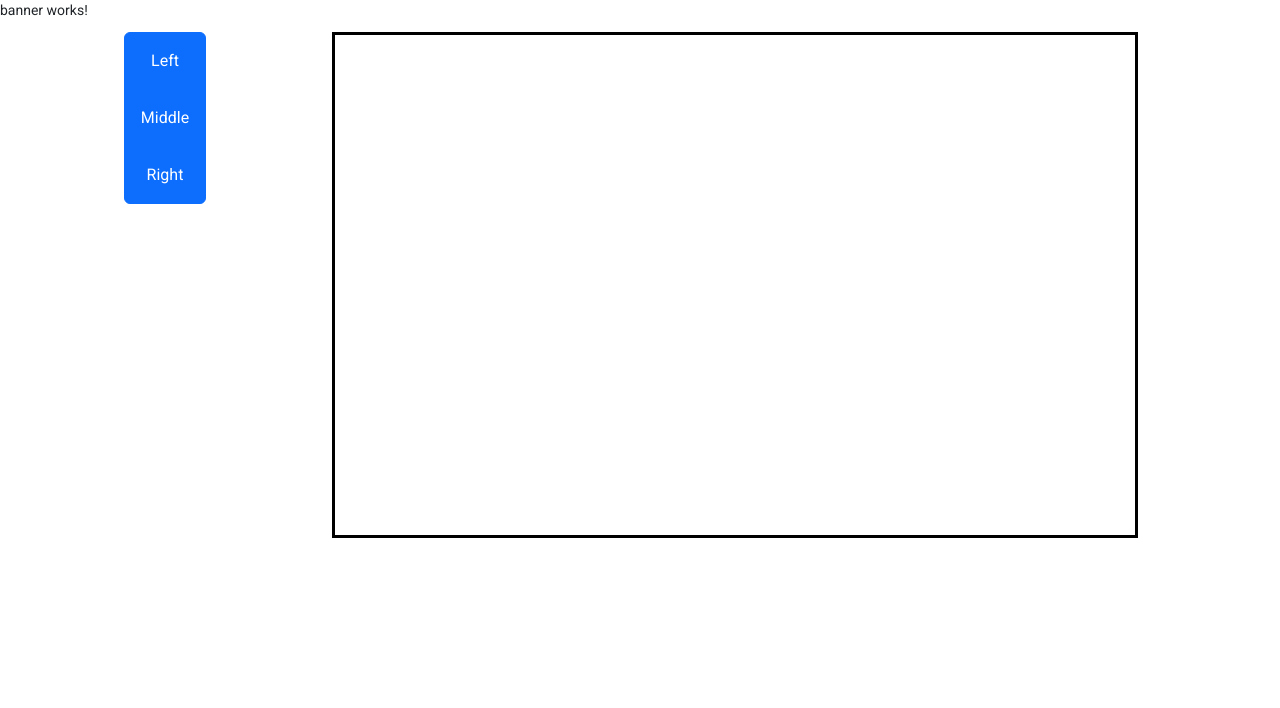
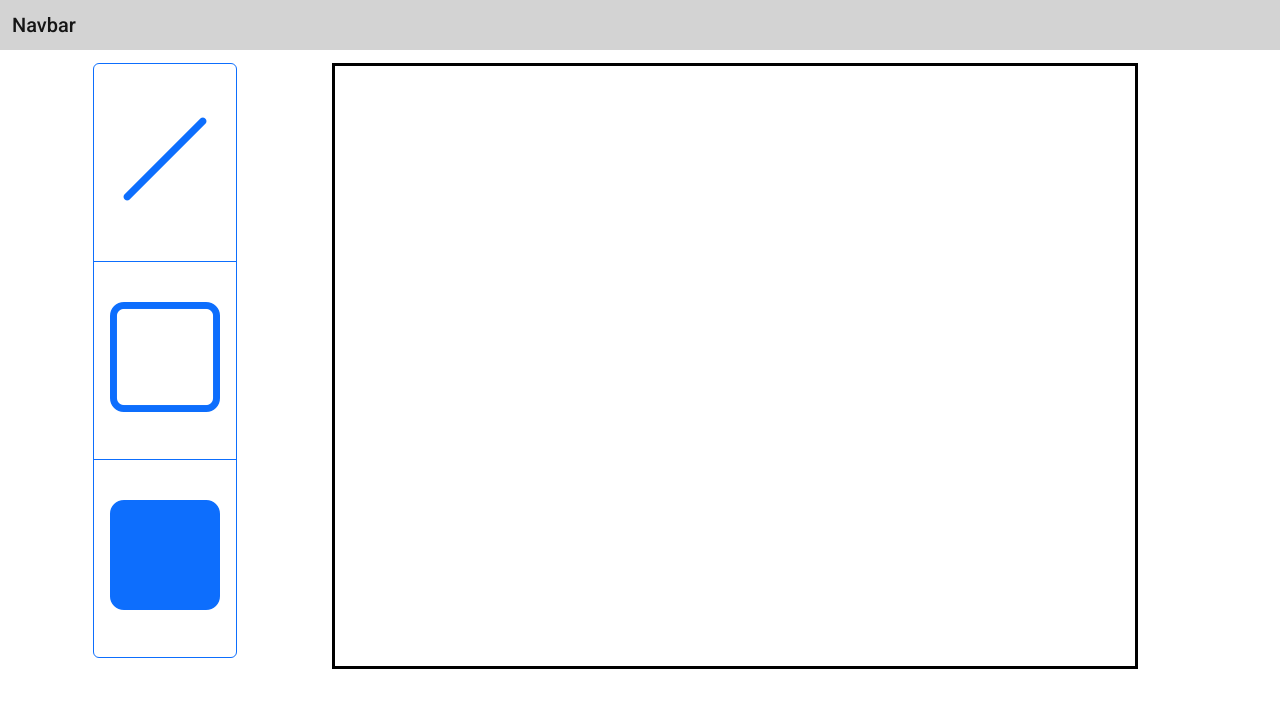
Before and after one commit to nilCux/architecture-logicielle, an Angular app: page / in a window 1280 px wide. Shown: the top 708 px of the page. Built offline with nearby package versions, Linux system fonts and the light colour scheme.

Commit message:
Cosmetic

```diff
--- a/package.json
+++ b/package.json
@@ -22,6 +22,7 @@
     "@angular/platform-browser-dynamic": "~13.0.0",
     "@angular/router": "~13.0.0",
     "bootstrap": "^5.2.2",
+    "bootstrap-icons": "^1.10.2",
     "rxjs": "~7.4.0",
     "tslib": "^2.3.0",
     "zone.js": "~0.11.4"
--- a/src/app/banner/banner.component.html
+++ b/src/app/banner/banner.component.html
@@ -1 +1,5 @@
-<p>banner works!</p>
+<nav class="navbar">
+  <div class="container-fluid">
+    <span class="navbar-brand mb-0 h1">Navbar</span>
+  </div>
+</nav>
--- a/src/app/banner/banner.component.sass
+++ b/src/app/banner/banner.component.sass
@@ -0,0 +1,3 @@
+.navbar
+  background-color: lightgray
+  margin-bottom: 1%
--- a/src/app/canvas/canvas.component.html
+++ b/src/app/canvas/canvas.component.html
@@ -1,8 +1,7 @@
 <canvas
   id="drawzone"
   width="800"
-  height="500"
-  style="border:solid black;"
+  height="600"
   (pointerdown)="onDown($event)"
   (pointerup)="onUp($event)"
 ></canvas>
--- a/src/app/canvas/canvas.component.sass
+++ b/src/app/canvas/canvas.component.sass
@@ -0,0 +1,2 @@
+canvas
+  border: solid black
--- a/src/app/toolbar/toolbar.component.html
+++ b/src/app/toolbar/toolbar.component.html
@@ -1,30 +1,11 @@
-<!--<div class="toolbar-container">
-    <div class="tool-container">
-        <button class="tool btn btn-outline-primary btn-icon ml-2">
-            <svg width="400" height="180">
-                <rect x="50" y="20" width="150" height="150"
-                    style="fill:blue;stroke:pink;stroke-width:5;fill-opacity:0.1;stroke-opacity:0.9" />
-            </svg>
-        </button>
-        <button class="tool btn btn-outline-primary btn-icon ml-2">
-            <svg width="400" height="180">
-                <line x1="50" y1="20" x2="150" y2="150"
-                    style="stroke:pink;stroke-width:5;fill-opacity:0.1;stroke-opacity:0.9" />
-            </svg>
-        </button>
-    </div>
-    <div class="color-container">
-        <button class="tool btn btn-outline-primary btn-icon ml-2">
-            <svg width="400" height="180">
-                <rect x="50" y="20" width="150" height="150"
-                    style="fill:red;stroke:pink;stroke-width:5;fill-opacity:0.1;stroke-opacity:0.9" />
-            </svg>
-        </button>
-    </div>
+<div class="btn-group-vertical" role="group">
+  <button type="button" class="btn btn-outline-primary">
+    <i class="bi bi-slash-lg"></i>
+  </button>
+  <button type="button" class="btn btn-outline-primary">
+    <i class="bi bi-square"></i>
+  </button>
+  <button type="button" class="btn btn-outline-primary">
+    <i class="bi bi-square-fill"></i>
+  </button>
 </div>
--->
-<div class="btn-group-vertical" role="group" aria-label="Basic example">
-  <button type="button" class="btn btn-primary">Left</button>
-  <button type="button" class="btn btn-primary">Middle</button>
-  <button type="button" class="btn btn-primary">Right</button>
-</div>
--- a/src/app/toolbar/toolbar.component.sass
+++ b/src/app/toolbar/toolbar.component.sass
@@ -1,2 +1,2 @@
-.toolbar-container
-    background-color: red
+.bi
+  font-size: 110px
--- a/src/sass/styles.sass
+++ b/src/sass/styles.sass
@@ -2,3 +2,5 @@
 @import "./abstracts/variables"
 
 @import "../../node_modules/bootstrap/scss/bootstrap"
+
+@import '~bootstrap-icons/font/bootstrap-icons'
```
Also changed, not shown: 1 other file (tests, documents, lock files or other folders).
